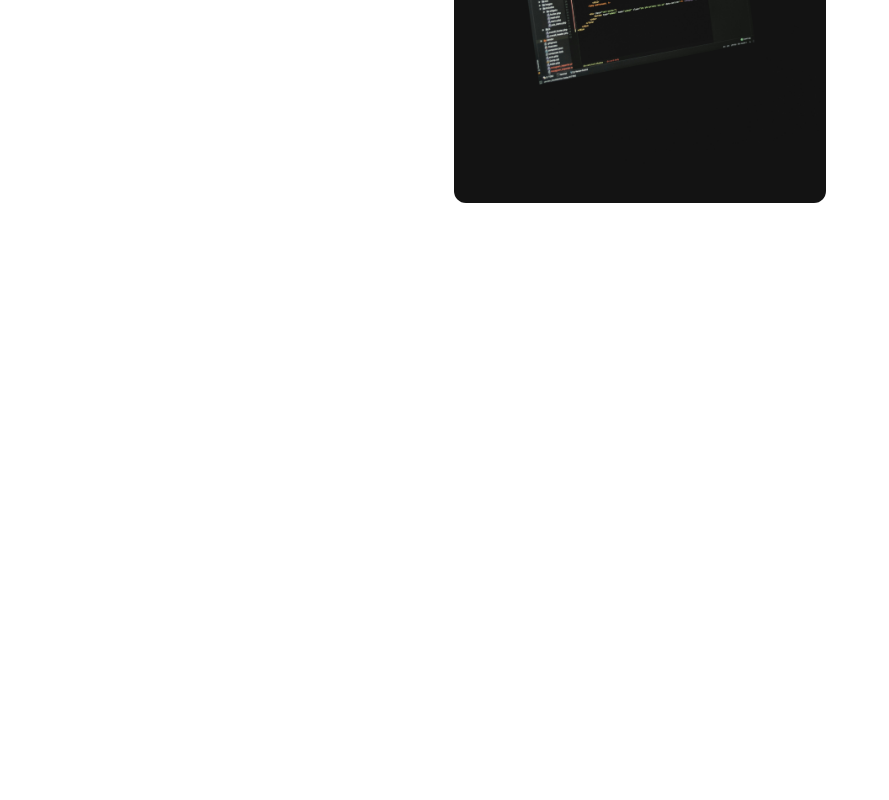
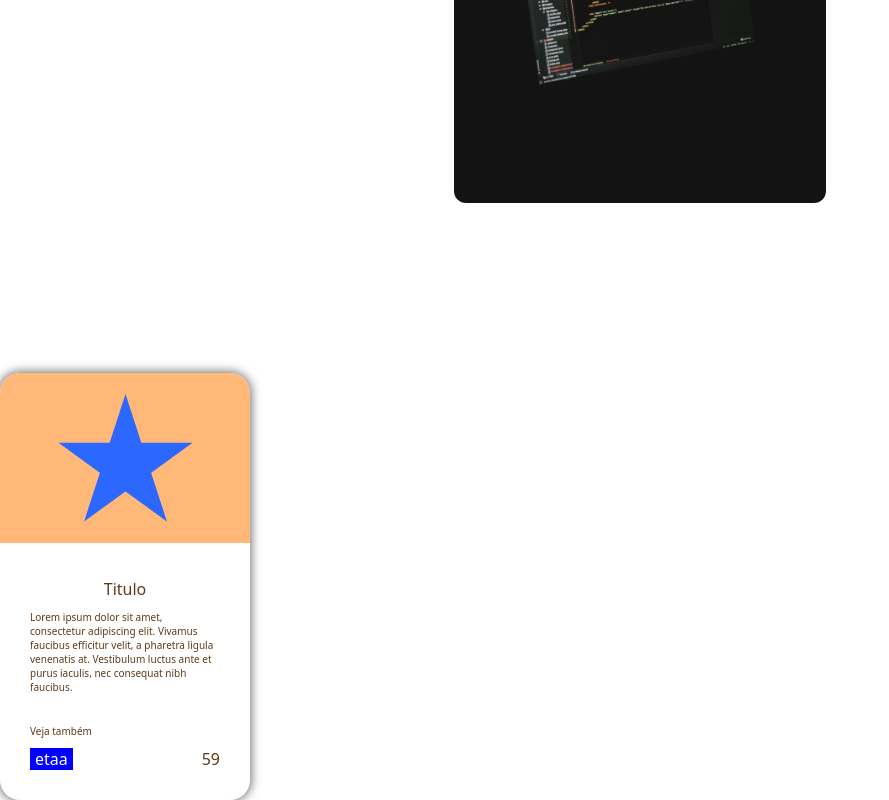
Before and after one commit to pet-ads/b-social, a React (Vite) app: page / in a window 1280 px wide. Shown: the part 464-1264 px from the top of the page, without its empty margins (0-889 px from the left). Before the commit the page ends 837 px from the top, so only its background shows below. Built offline with nearby package versions, Linux system fonts and the light colour scheme; grey boxes are pictures that could not be loaded.

Commit message:
feat: implementado card em App.tsx com novos atributos de

```diff
--- a/src/App.tsx
+++ b/src/App.tsx
@@ -2,8 +2,12 @@ import "./App.css";
 import { motion } from "framer-motion";
 import Slider from "./components/Slider/Slider";
 import images from "../public/data/data.json";
+import Card from "./components/Card/Card";
+import { TagType } from "./components/Card/subComponent/TagTypeInterface";
 
 function App() {
+  const tag: TagType = {text: "etaa", backgroundColor: "blue", textColor: "white", number: "59"};
+
   return (
     <>
       <div className="App">
@@ -16,6 +20,9 @@ function App() {
           ))}
         </Slider>
       </div>
+      <Card image={"exImage_1.png"} title={"Titulo"} text={
+        'Lorem ipsum dolor sit amet, consectetur adipiscing elit. Vivamus faucibus efficitur velit, a pharetra ligula venenatis at. Vestibulum luctus ante et purus iaculis, nec consequat nibh faucibus.'}
+        tag={tag}/>
     </>
   );
 }
```
